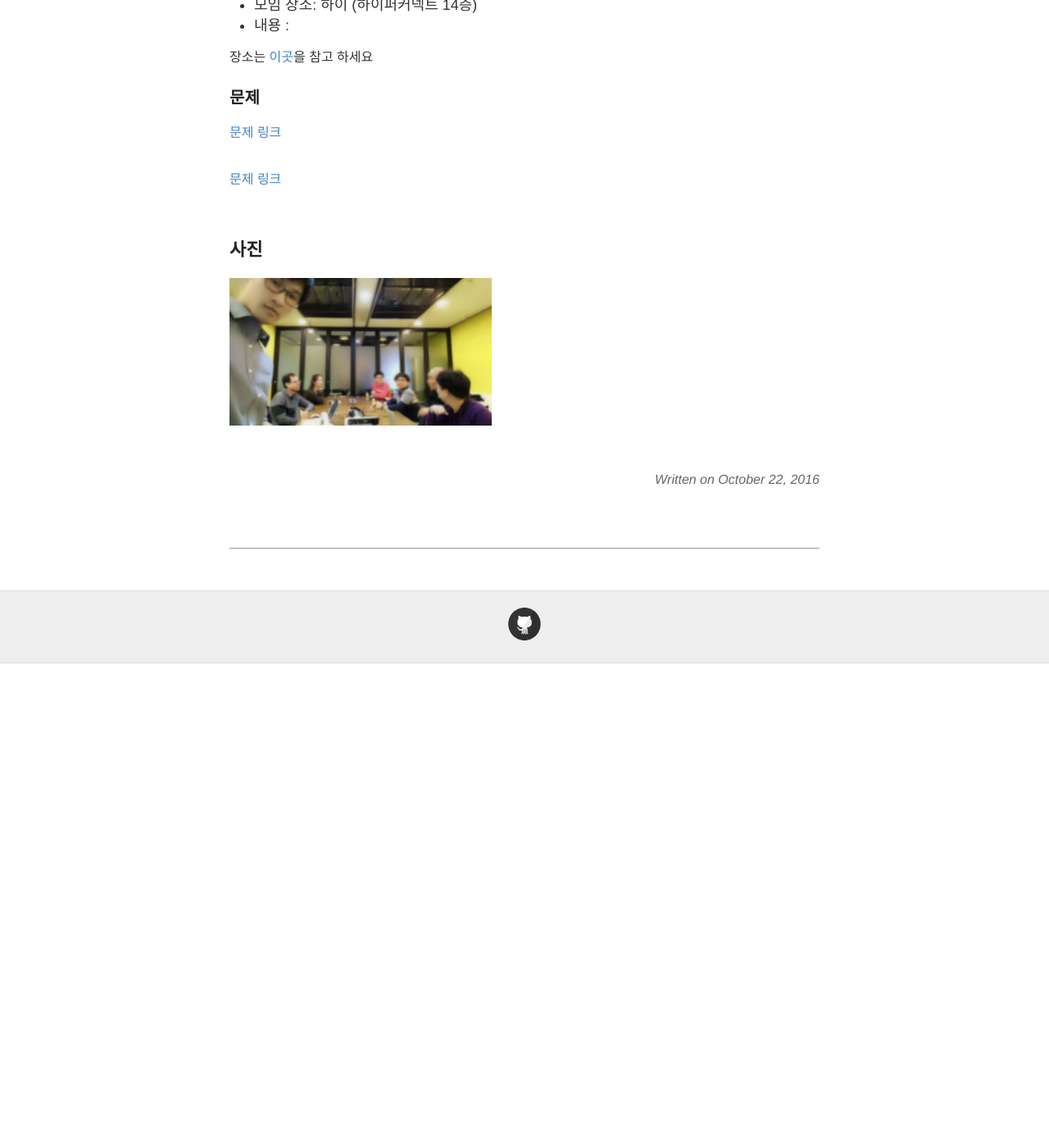
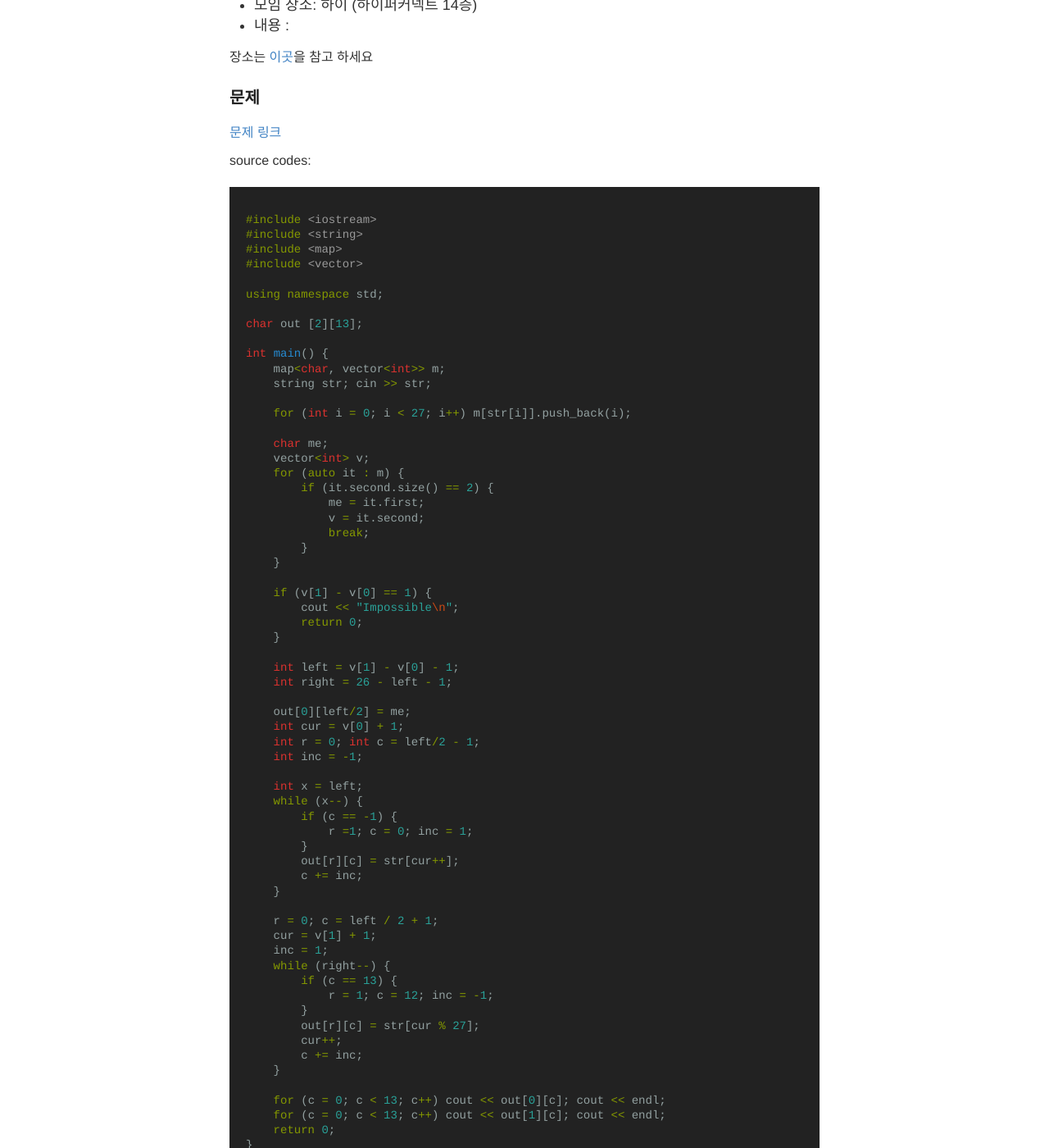
Before and after one commit to seirion/aaa, a Jekyll site: the page built from _posts/2016-10-27-meeting-066.md, in a window 1280 px wide and 1400 px high, scrolled down 283 px. Shown: the whole window at 82% size. Built offline with Jekyll 4.4.1, drawn with Linux system fonts in a browser that asks for light colours; comment, search, counter and statistics services are not loaded; before the commit the page ends 1092 px from its top, so only the background shows below that.

Commit message:
Update 2016-10-27-meeting-066.md

````diff
--- a/_posts/2016-10-27-meeting-066.md
+++ b/_posts/2016-10-27-meeting-066.md
@@ -17,6 +17,75 @@ date:   2016-10-22 00:00:00
 
 [문제 링크](http://codeforces.com/problemset/problem/725/C)
 
+source codes:
+
+```cpp
+#include <iostream>
+#include <string>
+#include <map>
+#include <vector>
+
+using namespace std;
+
+char out [2][13];
+
+int main() {
+    map<char, vector<int>> m;
+    string str; cin >> str;
+
+    for (int i = 0; i < 27; i++) m[str[i]].push_back(i);
+
+    char me;
+    vector<int> v;
+    for (auto it : m) {
+        if (it.second.size() == 2) {
+            me = it.first;
+            v = it.second;
+            break;
+        }
+    }
+
+    if (v[1] - v[0] == 1) {
+        cout << "Impossible\n";
+        return 0;
+    }
+
+    int left = v[1] - v[0] - 1;
+    int right = 26 - left - 1;
+
+    out[0][left/2] = me;
+    int cur = v[0] + 1;
+    int r = 0; int c = left/2 - 1;
+    int inc = -1;
+
+    int x = left;
+    while (x--) {
+        if (c == -1) {
+            r =1; c = 0; inc = 1;
+        }
+        out[r][c] = str[cur++];
+        c += inc;
+    }
+
+    r = 0; c = left / 2 + 1;
+    cur = v[1] + 1;
+    inc = 1;
+    while (right--) {
+        if (c == 13) {
+            r = 1; c = 12; inc = -1;
+        }
+        out[r][c] = str[cur % 27];
+        cur++;
+        c += inc;
+    }
+
+    for (c = 0; c < 13; c++) cout << out[0][c]; cout << endl;
+    for (c = 0; c < 13; c++) cout << out[1][c]; cout << endl;
+    return 0;
+}
+```
+
+
 <br>
 [문제 링크](http://codeforces.com/problemset/problem/725/D)
 
````
